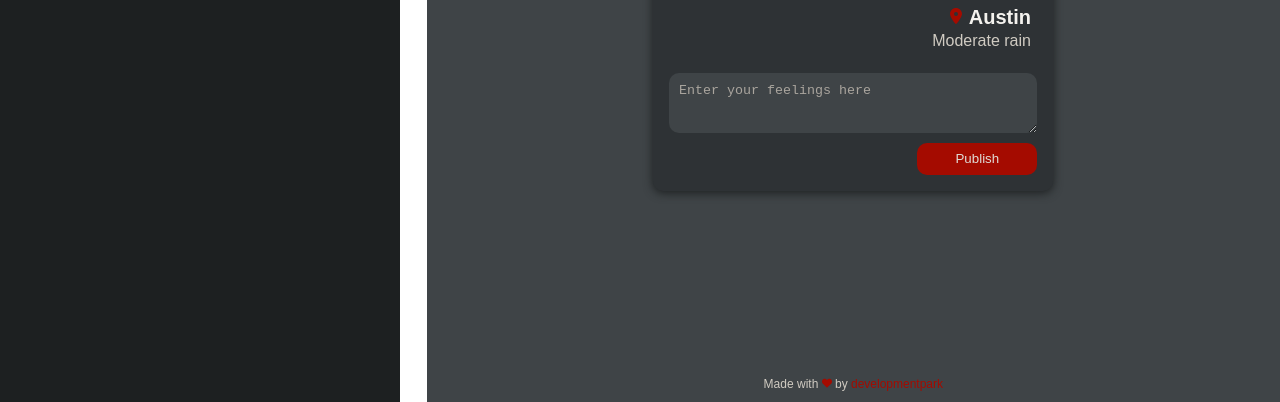
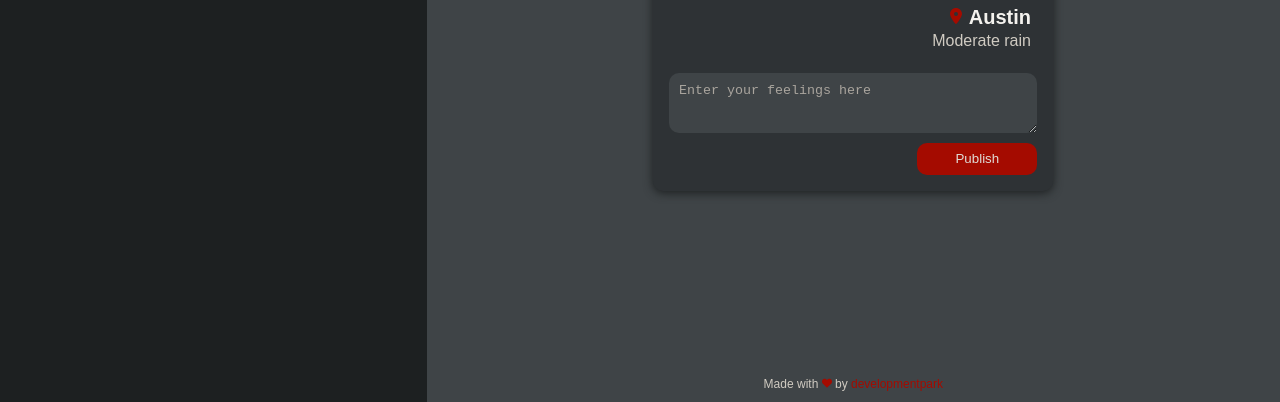
Before and after one commit to developmentpark/weather-journal-app, a website built with Parcel: page src/website/index.html in a window 1280 px wide. Shown: the part 398-800 px from the top of the page. Built offline with nearby package versions, Linux system fonts and the light colour scheme; no server answers.

Commit message:
fix sidebar #8

```diff
--- a/src/website/styles/aside.scss
+++ b/src/website/styles/aside.scss
@@ -13,7 +13,7 @@
   display: flex;
   flex-direction: column;
   gap: 0.3rem;
-  padding: 1rem;
+  padding: 1rem 1.2rem;
   overflow-y: scroll;
   height: calc(100% - 2.8rem);
 }
--- a/src/website/styles/layout.scss
+++ b/src/website/styles/layout.scss
@@ -30,6 +30,9 @@ body {
 .aside-container {
   position: absolute;
   z-index: 1;
+  display: flex;
+  justify-content: flex-end;
+  background-color: $gray-color_1;
 }
 
 .aside-content {
```
